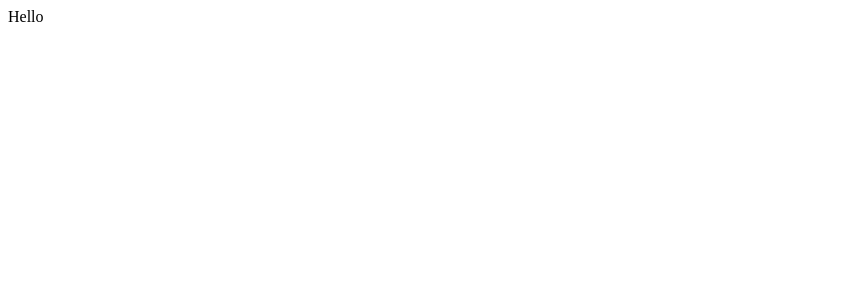
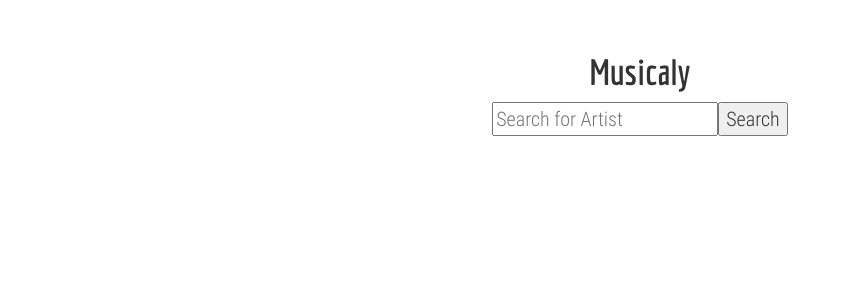
Before and after one commit to sirkells/musicaly, a React (Vite) app: page / in a window 1280 px wide. Shown: the top 300 px of the page, without its empty margins (0-843 px from the left). Built offline with nearby package versions, Linux system fonts and the light colour scheme.

Commit message:
added assets and css

```diff
--- a/src/components/App.js
+++ b/src/components/App.js
@@ -1,9 +1,24 @@
 import React, { Component } from "react";
 
 class App extends Component {
-  state = {};
+  state = { serachQuery: "" };
+
+  updateSearchQuery = event => {
+    console.log(event.target.value);
+  };
+
   render() {
-    return <div>Hello</div>;
+    return (
+      <div>
+        <h1>Musicaly</h1>
+        <input
+          type="text"
+          placeholder="Search for Artist"
+          onChange={this.updateSearchQuery}
+        />
+        <button>Search</button>
+      </div>
+    );
   }
 }
 
--- /dev/null
+++ b/src/index.css
@@ -0,0 +1,25 @@
+@font-face {
+  font-family: RobotoCondensed;
+  src: url(assets/roboto-condensed.light.ttf);
+  font-weight: 800;
+}
+
+@font-face {
+  font-family: EconomicaBold;
+  src: url(assets/economica-bold.ttf);
+}
+
+body {
+  text-align: center;
+  font-size: 20px;
+  padding: 2.5%;
+  font-family: "RobotoCondensed";
+}
+
+h1,
+h2,
+h3,
+h4,
+h5 {
+  font-family: "EconomicaBold";
+}
--- a/src/index.html
+++ b/src/index.html
@@ -5,7 +5,12 @@
     <meta http-equiv="X-UA-Compatible" content="IE=edge" />
     <title>Musicaly</title>
     <meta name="viewport" content="width=device-width, initial-scale=1" />
-    <link rel="stylesheet" type="text/css" media="screen" />
+    <link
+      rel="stylesheet"
+      href="https://maxcdn.bootstrapcdn.com/bootstrap/3.3.7/css/bootstrap.min.css"
+      integrity="sha384-BVYiiSIFeK1dGmJRAkycuHAHRg32OmUcww7on3RYdg4Va+PmSTsz/K68vbdEjh4u"
+      crossorigin="anonymous"
+    />
   </head>
   <body>
     <div id="root"></div>
--- a/src/index.js
+++ b/src/index.js
@@ -1,5 +1,5 @@
 import React from "react";
 import ReactDom from "react-dom";
 import App from "./components/App";
-
+import "./index.css";
 ReactDom.render(<App />, document.querySelector("#root"));
```
Also changed, not shown: src/assets/economica-bold.ttf (added), src/assets/roboto-condensed.light.ttf (added), 6 other files (tests, documents, lock files or other folders).
